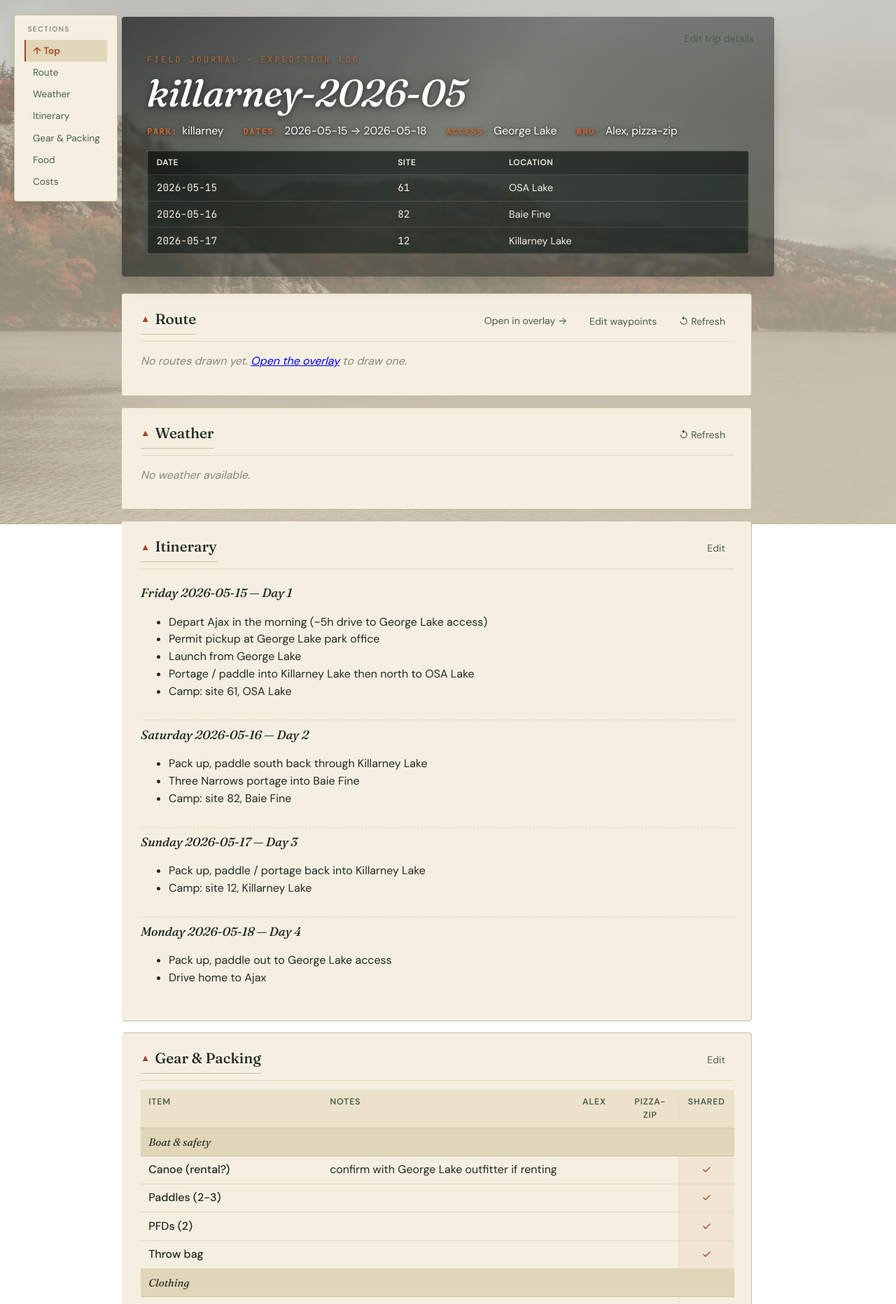
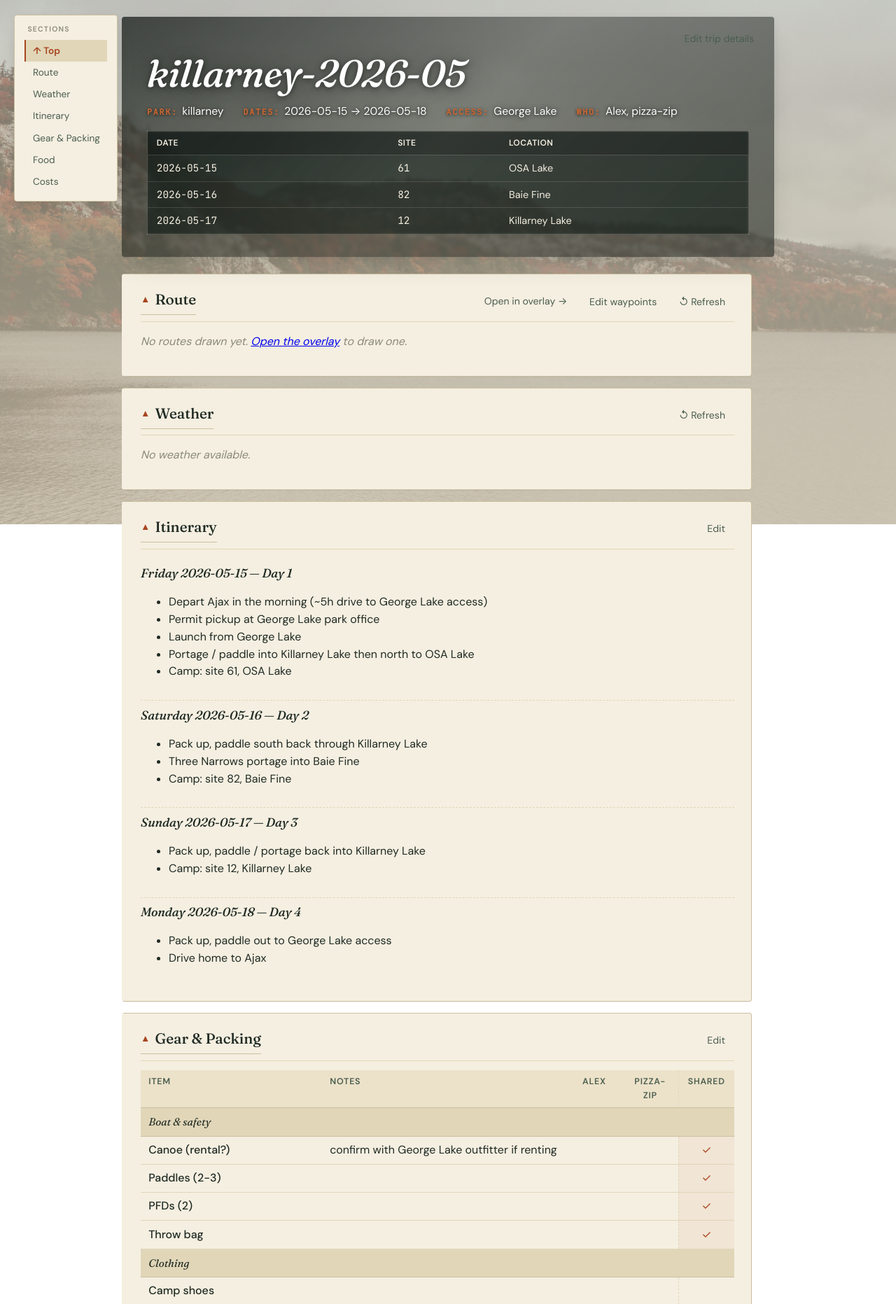
Before and after one commit to alex-nedelkoff/camping-planner, a FastAPI app: page /trip/killarney-2026-05 in a window 1280 px wide. Shown: the part 51-1914 px from the top of the page at 70% size. Run offline with FastAPI, Linux system fonts and the light colour scheme; data comes from the database, SQL or seed files in the repository; data that the repository does not hold is empty.

Commit message:
style(trip): remove journal stamp, per-park --hero-image, map layout
Co-Authored-By: Claude Opus 4.7 <noreply@anthropic.com>

```diff
--- a/app/static/css/trip.css
+++ b/app/static/css/trip.css
@@ -60,7 +60,7 @@ body.has-fixed-hero::before {
       rgba(245,239,225,0.40) 0%,
       rgba(236,226,201,0.58) 45%,
       rgba(236,226,201,0.72) 100%),
-    url("/static/img/killarney-hero.jpg") center / cover no-repeat;
+    var(--hero-image, url("/static/img/killarney-hero.jpg")) center / cover no-repeat;
   pointer-events: none;
 }
 
@@ -88,19 +88,6 @@ body.has-fixed-hero::before {
   isolation: isolate;
 }
 .trip-hero > * { position: relative; z-index: 1; }
-.trip-hero::before {
-  /* monospace supertitle above the headline — adds a journal-stamp feel */
-  content: "FIELD JOURNAL  \B7  EXPEDITION LOG";
-  display: block;
-  position: relative;
-  z-index: 1;
-  font-family: var(--font-mono);
-  font-size: 0.72rem;
-  letter-spacing: 0.28em;
-  color: var(--rust-bright);
-  margin-bottom: 0.65rem;
-  text-shadow: 0 1px 4px rgba(0,0,0,0.6);
-}
 .trip-hero h1 {
   font-family: var(--font-serif);
   font-style: italic;
```
Also changed, not shown: other parts of app/static/css/trip.css (+35 -0 lines).
